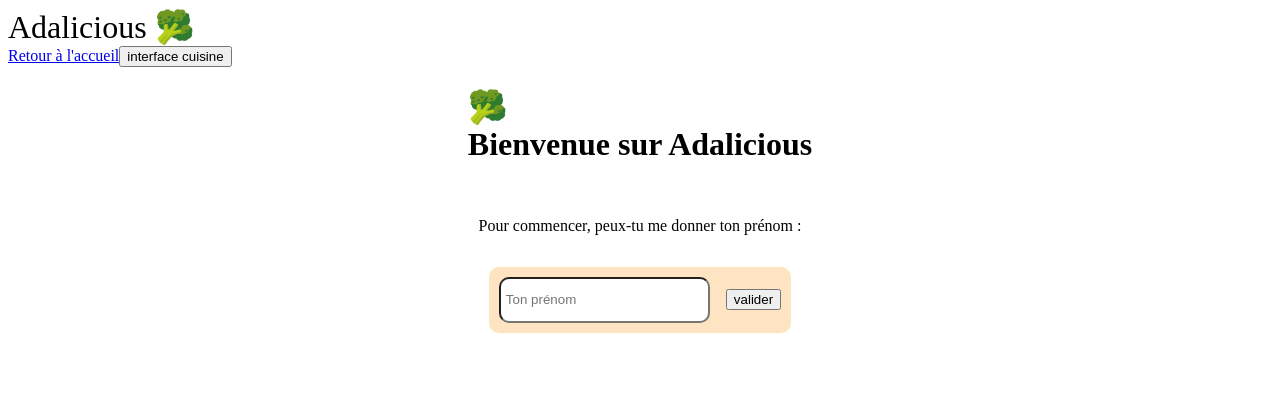
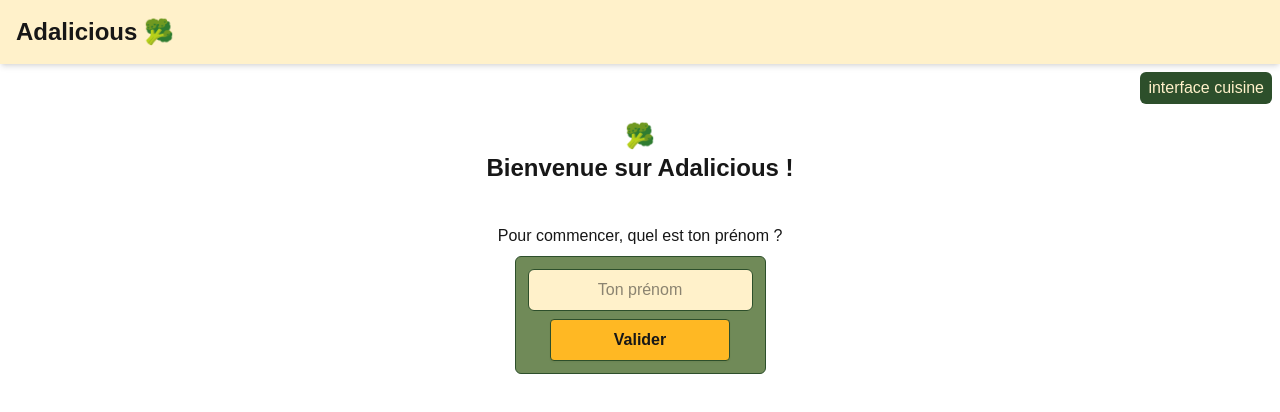
Before and after one commit to Edwige08/kata_5_adalicious, a Next.js app: page / in a window 1280 px wide. Shown: the top 412 px of the page. Built offline with nearby package versions, Linux system fonts and the light colour scheme.

Commit message:
add: tailwind css and some css on every pages

```diff
--- a/package.json
+++ b/package.json
@@ -15,7 +15,10 @@
   },
   "devDependencies": {
     "@eslint/eslintrc": "^3",
+    "@tailwindcss/postcss": "^4.1.10",
     "eslint": "^9",
-    "eslint-config-next": "15.3.3"
+    "eslint-config-next": "15.3.3",
+    "postcss": "^8.5.6",
+    "tailwindcss": "^4.1.10"
   }
 }
--- /dev/null
+++ b/postcss.config.mjs
@@ -0,0 +1,6 @@
+/** @type {import('tailwindcss').Config} */
+export default {
+  plugins: {
+    '@tailwindcss/postcss': {},
+  },
+}
--- a/src/app/components/MenuCard.js
+++ b/src/app/components/MenuCard.js
@@ -5,23 +5,26 @@ import styles from "../page.module.css";
 export default function MenuCard(props) {
 
     return (
-        <article className={styles.dishCard}>
-            <div className={styles.dishImgAndText}>
-                <p className={styles.dishImage}>
+        <article className='flex flex-col border border-2 border-(--fourthColor) rounded-lg m-2 p-2 w-[90%] max-w-[500px]'>
+            <div className="flex flex-row gap-2 p-2 w-full">
+                <p className="flex flex-col justify-start mr-2 p-3 size-fit border rounded-lg border-(--secondColor) bg-(--firstColor) text-4xl">
                     {props.image}
                 </p>
                 <div>
-                    <h3 className={styles.dishName}>
+                    <h3 className="font-bold mb-2 text-lg">
                         {props.dishName}
                     </h3>
-                    <p>
+                    <p className='italic'>
                         {props.dishDescription}
                     </p>
                 </div>
             </div>
-            <div>
+            <div className='flex flex row justify-end'>
                 <Link href="../preparation">
-                    <Button text="commander" onClick={props.handleClick} classe={styles.dishButton} />
+                    <Button
+                        text="Commander"
+                        onClick={props.handleClick}
+                        classe="p-2 pl-4 pr-4 rounded-lg bg-(--fourthColor) font-bold text-(--firstColor) hover:translate-0.5" />
                 </Link>
             </div>
         </article>
--- a/src/app/globals.css
+++ b/src/app/globals.css
@@ -1,6 +1,13 @@
+@import 'tailwindcss';
+
 :root {
   --background: #ffffff;
   --foreground: #171717;
+
+  --firstColor: #FFF1CA;
+  --secondColor: #FFB823;
+  --thirdColor: #708A58;
+  --fourthColor: #2D4F2B;
 }
 
 @media (prefers-color-scheme: dark) {
@@ -26,8 +33,6 @@ body {
 
 * {
   box-sizing: border-box;
-  padding: 0;
-  margin: 0;
 }
 
 a {
--- a/src/app/kitchenView/page.js
+++ b/src/app/kitchenView/page.js
@@ -38,45 +38,49 @@ export default function KitchenView() {
 
     return (
         <>
-            <Link href="../">
-                <button>interface client</button>
-            </Link>
-            <h3>VUE CUISINE</h3>
-            <div>
+            <div className="flex justify-end text-(--firstColor)">
+                <Link href="../" className="pt-1 pr-2 pb-1 pl-2 m-2 rounded-md bg-(--fourthColor)">
+                    <button>interface client</button>
+                </Link>
+            </div>
+            <h3 className="m-4 text-center font-bold text-2xl">VUE CUISINE</h3>
+            <div className="flex flex-col gap-5 items-center">
                 {ordersList && ordersList.map((order, index) => {
                     console.log("🍔", order.order_status)
                     return (
-                        <div key={index}>
-                            <div className={styles.dishCard}>
-                                <div className={styles.dishImgAndText}>
-                                    <p className={styles.dishImage}>
+                        <div
+                            key={index}
+                            className="flex flex-col items-center min-w-[300px] max-w-[500px]">
+                            <div className='flex flex-col gap-2 border border-2 border-(--fourthColor) rounded-lg m-2 p-2 w-full'>
+                                <div className="flex flex-row w-full">
+                                    <p className="flex flex-col justify-start mr-2 p-3 size-fit border rounded-lg border-(--secondColor) bg-(--firstColor) text-4xl">
                                         {order.id}
                                     </p>
                                     <div>
-                                        <h3 className={styles.dishName}>
+                                        <h3 className="font-bold mb-2 text-lg">
                                             Commande de l'user à l'id n°{order.user_id}
                                         </h3>
-                                        <p>
+                                        <p className="italic">
                                             1x plat à l'id n°{order.dish_id}
                                         </p>
                                     </div>
                                 </div>
-                                <div className={styles.dishImgAndText}>
+                                <div className="flex flex-row gap-4 justify-around w-full">
                                     <Button
                                         text="En préparation"
-                                        classe={styles.prepareButton}
+                                        classe="p-2 pl-4 pr-4 w-full rounded-lg bg-(--secondColor) font-bold text-(--firstColor) hover:translate-0.5"
                                     />
                                     <Button
                                         text="Prête !"
-                                        classe={styles.readyButton}
+                                        classe="p-2 pl-4 pr-4 w-full rounded-lg bg-(--thirdColor) font-bold text-(--firstColor) hover:translate-0.5"
                                     />
                                 </div>
                             </div>
-                            <div>
+                            <div className="w-full">
                                 <Button
                                     text="Annuler la commande"
-                                    classe={styles.deleteButton}
-                                    onClick={() => {handleClickDish(order.id)}}
+                                    classe="p-2 pl-4 pr-4 w-full rounded-lg bg-red-500 font-bold text-(--firstColor) hover:translate-0.5"
+                                    onClick={() => { handleClickDish(order.id) }}
                                 />
                             </div>
                         </div>
--- a/src/app/layout.js
+++ b/src/app/layout.js
@@ -1,6 +1,8 @@
 import { Geist, Geist_Mono } from "next/font/google";
 import styles from "./page.module.css";
 import Link from "next/link";
+import './globals.css';
+import "tailwindcss";
 
 const geistSans = Geist({
   variable: "--font-geist-sans",
@@ -21,8 +23,11 @@ export default function RootLayout({ children }) {
   return (
     <html lang="en">
       <body className={`${geistSans.variable} ${geistMono.variable}`}>
-        <header className={styles.adaliciousTitle}>Adalicious 🥦</header>
-        <Link href="./">Retour à l'accueil</Link>
+        <header className="p-4 flex flex-row items-center bg-(--firstColor) shadow-md">
+          <Link href="./">
+            <h1 className="text-2xl font-bold hover:text-(--fourthColor)">Adalicious 🥦</h1>
+          </Link>
+        </header>
         {children}
       </body>
     </html>
--- a/src/app/menu/page.js
+++ b/src/app/menu/page.js
@@ -40,8 +40,8 @@ export default function Menu() {
 
     return (
         <>
-            <p className={styles.helloUser}>Bonjour {username} !</p>
-            <div className={styles.menuCardDiv}>
+            <p className="mt-5 mb-3 text-2xl font-bold text-center">Bonjour {username} !</p>
+            <div className="flex flex-col items-center">
                 {dishes && dishes.map((dish, index) => {
 
                     return (
--- a/src/app/page.js
+++ b/src/app/page.js
@@ -33,25 +33,32 @@ export default function Home() {
 
   return (
     <>
-      <Link href="./kitchenView">
-        <button>interface cuisine</button>
-      </Link>
-      <div className={styles.mainContent}>
-        <h1>
+      <div className="flex justify-end text-(--firstColor)">
+        <Link href="./kitchenView" className="pt-1 pr-2 pb-1 pl-2 m-2 rounded-md bg-(--fourthColor) hover:translate-0.25 hover:ease-in-out hover:duration-[0.2s]">
+          interface cuisine
+        </Link>
+      </div>
+      <div>
+        <h2 className="flex flex-col items-center m-2 mb-10 text-2xl font-bold">
           <div>🥦</div>
-          <div>Bienvenue sur Adalicious</div>
-        </h1>
-        <p>Pour commencer, peux-tu me donner ton prénom :</p>
-        <form className={styles.inputNameDiv}>
+          <div>Bienvenue sur Adalicious !</div>
+        </h2>
+        <p className="m-2 text-center">
+          Pour commencer, quel est ton prénom ?
+          </p>
+        <form className="flex flex-col justify-center items-center gap-2 m-auto p-3 w-fit rounded-md border-1 border-(--fourthColor) bg-(--thirdColor)">
           <input
             type="text"
             placeholder="Ton prénom"
             value={userName}
             onChange={e => setUserName(e.target.value)}
-            className={styles.inputName}>
+            className="p-2 rounded-md border-1 border-(--fourthColor) text-center bg-(--firstColor)">
           </input>
-          <Link href="./menu" >
-            <Button type="submit" onClick={handleClick} text="valider" />
+          <Link href="./menu" className="border border-(--fourthColor) p-2 w-[80%] text-center font-bold rounded-sm bg-(--secondColor) shadow-xs hover:translate-0.25 hover:ease-in-out hover:duration-[0.2s]">
+            <Button
+              type="submit"
+              onClick={handleClick}
+              text="Valider" />
           </Link>
         </form>
       </div>
--- a/src/app/page.module.css
+++ b/src/app/page.module.css
@@ -1,3 +1,4 @@
+
 .page {
   --gray-rgb: 0, 0, 0;
   --gray-alpha-200: rgba(var(--gray-rgb), 0.08);
@@ -167,14 +168,6 @@ a.secondary {
   }
 }
 
-.mainContent {
-  display: flex;
-  flex-direction: column;
-  justify-content: center;
-  align-items: center;
-  gap: 1rem;
-}
-
 .helloUser {
   display: flex;
   flex-direction: column;
@@ -264,7 +257,7 @@ a.secondary {
   font-size: 0.9rem;
 }
 
-.inputNameDiv {
+/* .inputNameDiv {
   display: flex;
   flex-direction: row;
   align-items: center;
@@ -272,7 +265,7 @@ a.secondary {
   padding: 10px;
   background-color: bisque;
   border-radius: 10px;
-}
+} */
 
 .inputName {
   padding-left: 5px;
--- a/src/app/preparation/page.js
+++ b/src/app/preparation/page.js
@@ -8,12 +8,12 @@ export default function Preparation() {
 
     return (
         <>
-            <p className={styles.helloUser}>Merci pour ta commande {username} !</p>
-            <div>
+            <p className="mt-5 mb-3 text-2xl font-bold text-center">Merci pour ta commande {username} !</p>
+            <div className="flex flex-col items-center">
                 <p>Suivi :</p>
-                <div className={styles.dishCard}>
+                <div className="flex flex-col items-center gap-4 p-2 border border-2 border-(--fourthColor) rounded-lg m-2 p-2 w-[90%] max-w-[500px]">
                     <p>En préparation :</p>
-                    <div className={styles.dishImage}>
+                    <div className="flex flex-col justify-start mr-2 p-3 size-fit border rounded-lg border-(--secondColor) bg-(--firstColor) text-4xl">
                         {dishImage}
                     </div>
                     <p>
```
Also changed, not shown: 1 other file (tests, documents, lock files or other folders).
